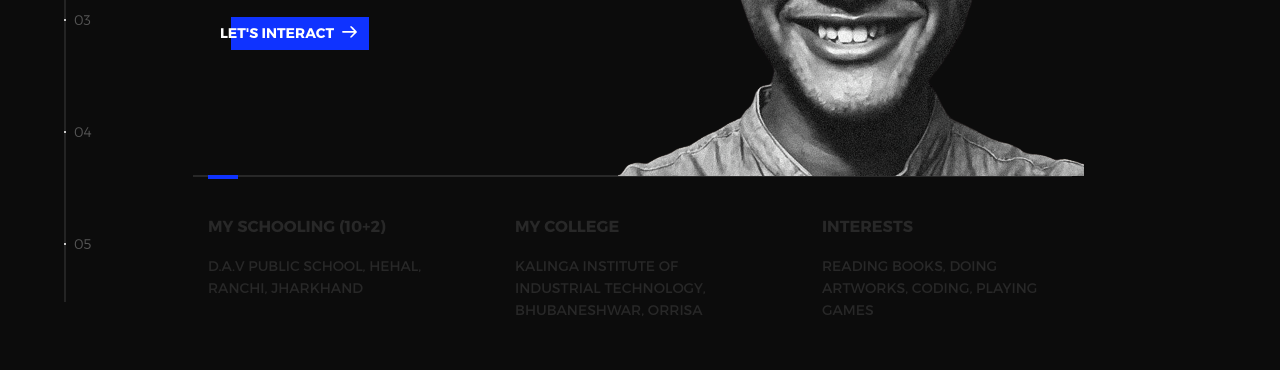
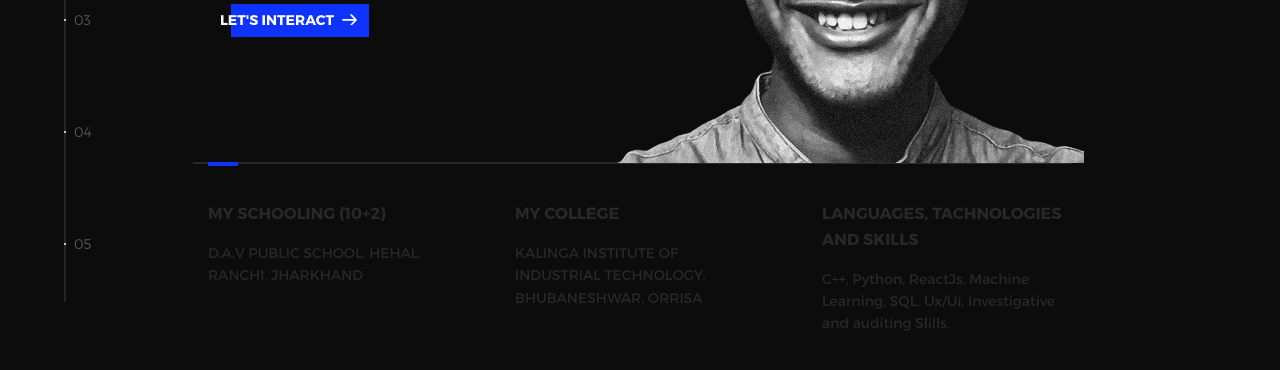
Before and after one commit to chibakatensei/ayushprofile, a plain HTML site: page index.html in a window 1280 px wide. Shown: the part 378-748 px from the top of the page. Drawn offline with nearby package versions, Linux system fonts and the light colour scheme.

Commit message:
Update index.html

```diff
--- a/index.html
+++ b/index.html
@@ -69,8 +69,8 @@
                   <p>KALINGA INSTITUTE OF INDUSTRIAL TECHNOLOGY, BHUBANESHWAR, ORRISA</p>
                 </a>
                 <a href="#0">
-                  <h3>INTERESTS</h3>
-                  <p>READING BOOKS, DOING ARTWORKS, CODING, PLAYING GAMES</p>
+                  <h3>Languages, Tachnologies and Skills</h3>
+                  <p>C++, Python, ReactJs, Machine Learning, SQL, Ux/Ui, Investigative and auditing Slills.</p>
                 </a>
               </div>
             </div>
```
